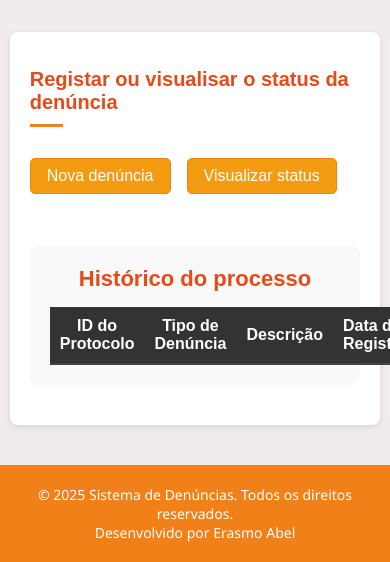
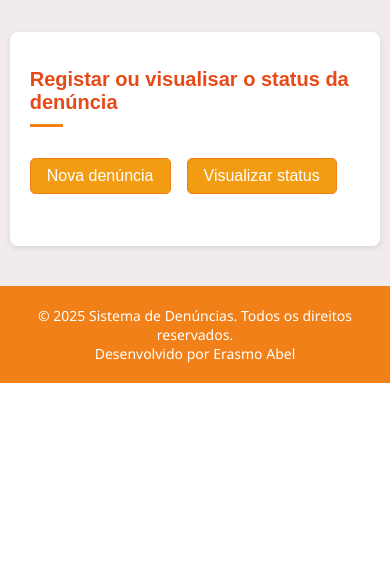
Before and after one commit to AbelErasmo/sistema-de-denuncias, a PHP site: page /denuncia.html in a window 390 px wide; the page is wider, and only the part inside the window is pictured. Shown: the part 624-1186 px from the top of that part. After the commit the page ends 1007 px from the top of that part, so only its background shows below. Run offline with PHP 8.4, Linux system fonts and the light colour scheme; lists and menus that the app fills with data are empty.

Commit message:
Actualizacao visual

```diff
--- a/admin/painel.php
+++ b/admin/painel.php
@@ -9,12 +9,12 @@ session_start();
     <meta charset="UTF-8">
     <meta name="viewport" content="width=device-width, initial-scale=1.0">
     <title>Painel Administrativo</title>
-    <link rel="stylesheet" href="../css/login.css">
+    <link rel="stylesheet" href="../css/admin.css">
     <link rel="stylesheet" href="../css/styles.css">
 </head>
 <body>
     <div class="container-login">
         <h1>Painel Administrativo</h1>
-   </div>
+    </div>
 </body>
 </html>
--- a/css/denuncias.css
+++ b/css/denuncias.css
@@ -144,6 +144,10 @@ h2::after {
        width: 60%;
     }
 
+    .historico {
+        display: none;
+    }
+
 }
 
 #global-loader {
--- a/denuncia.html
+++ b/denuncia.html
@@ -136,7 +136,7 @@
             <span id="msg"></span>
         </form>
 
-        <form class="historico" style="display: block;">
+        <form class="historico" style="display: none;">
             <h3>Histórico do processo</h3>
             <table id="historico-table">
                 <thead>
```
